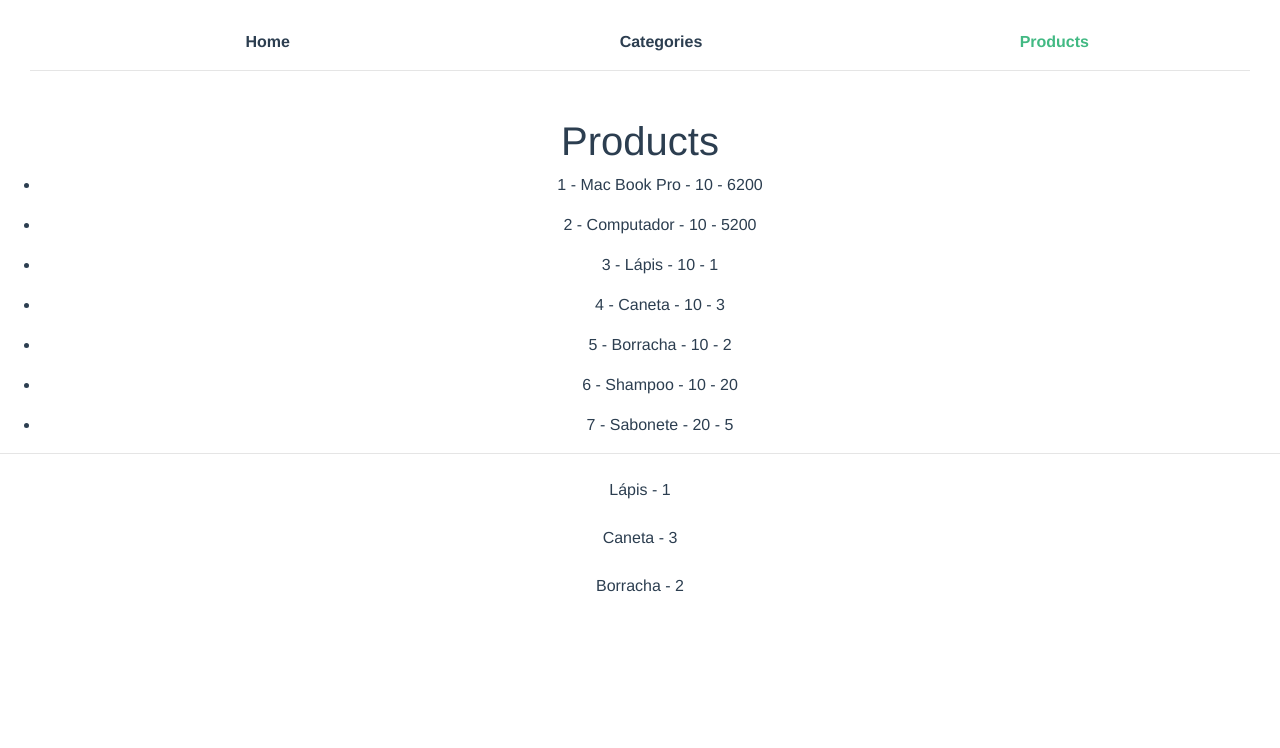
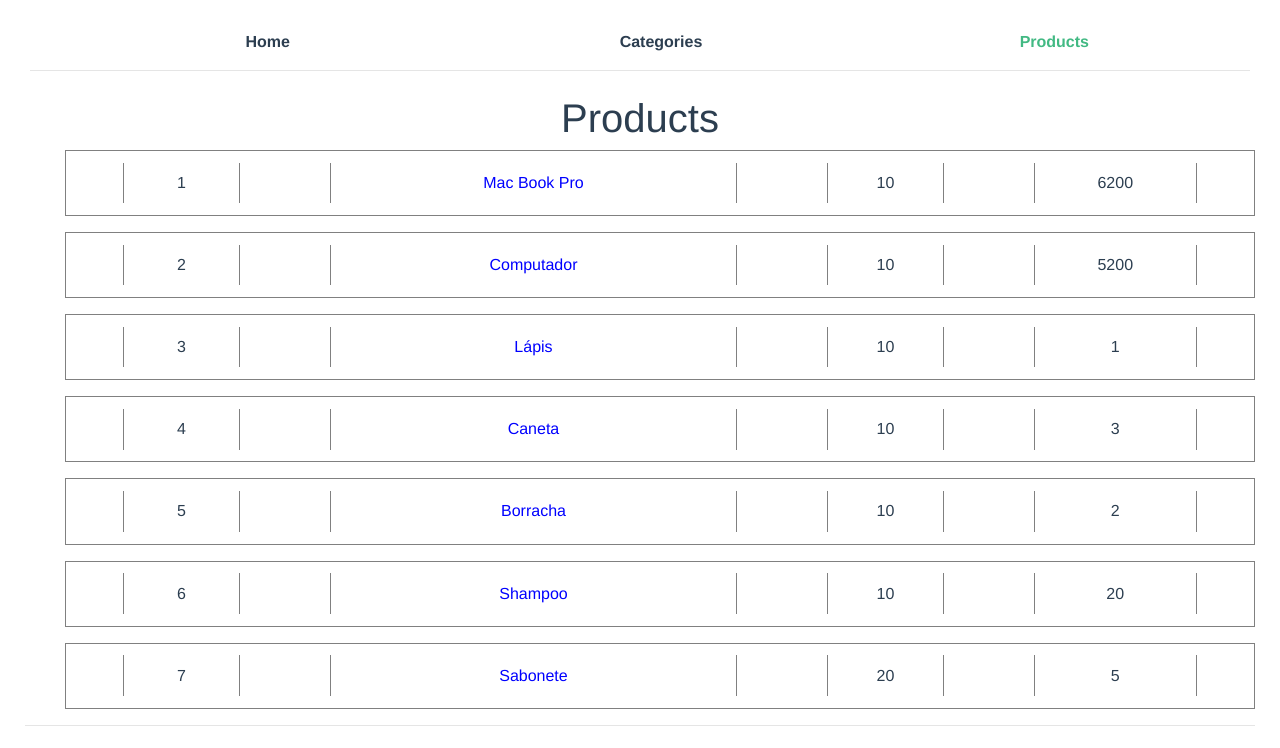
Before and after one commit to br3nds0n/vue-fullstack-course, a Vue app: page /#/products in a window 1280 px wide. Shown: the top 748 px of the page. Built offline with nearby package versions, Linux system fonts and the light colour scheme.

Commit message:
style: styling product list

```diff
--- a/src/pages/products/ProductsView.vue
+++ b/src/pages/products/ProductsView.vue
@@ -5,14 +5,14 @@
       <div v-for="dado in dados" :key="dado.id">
         <ul>
           <li>
-            {{ dado.id }} - {{ dado.name }} - {{ dado.amount }} - {{ dado.price }}
+            <div class="dados" id="id">{{ dado.id }}</div>
+            <div class="dados" id="name">{{ dado.name }} </div>
+            <div class="dados" id="amount">{{ dado.amount }}</div>
+            <div class="dados" id="price">{{ dado.price }}</div>
           </li>
         </ul>
       </div>
-      <hr>
-      <div class="mt-4" v-for="dado in dados" :key="dado.id">
-        <div v-if="dado.category.name == 'Papelaria'">{{ dado.name }} - {{ dado.price }}</div>
-      </div>
+      <hr />
     </div>
   </div>
 </template>
@@ -28,4 +28,53 @@ export default {
 }
 </script>
 
-<style></style>
+<style lang="scss" scoped>
+.principal {
+  padding: 1%;
+  padding-top: 0.1%;
+  margin-top: -1%;
+  .topo {
+    display: flex;
+    justify-content: space-around;
+    padding: 2.1%;
+    .btn {
+      max-height: 50px;
+      .link {
+        text-decoration: none;
+        color: white;
+      }
+    }
+  }
+  ul {
+    list-style: none;
+    li {
+      display: flex;
+      justify-content: space-around;
+      border: solid 1px grey;
+      padding: 1%;
+    }
+    .dados {
+      padding: 0.7%;
+      border-right: solid 1px grey;
+      border-left: solid 1px grey;
+    }
+    #id {
+      min-width: 10%;
+    }
+
+    #name {
+      min-width: 35%;
+      color: blue;
+    }
+    #descricao {
+      min-width: 35%;
+    }
+    #amount {
+      min-width: 10%;
+    }
+    #price {
+      min-width: 14%;
+    }
+  }
+}
+</style>
```
Also changed, not shown: 1 other file (tests, documents, lock files or other folders).
